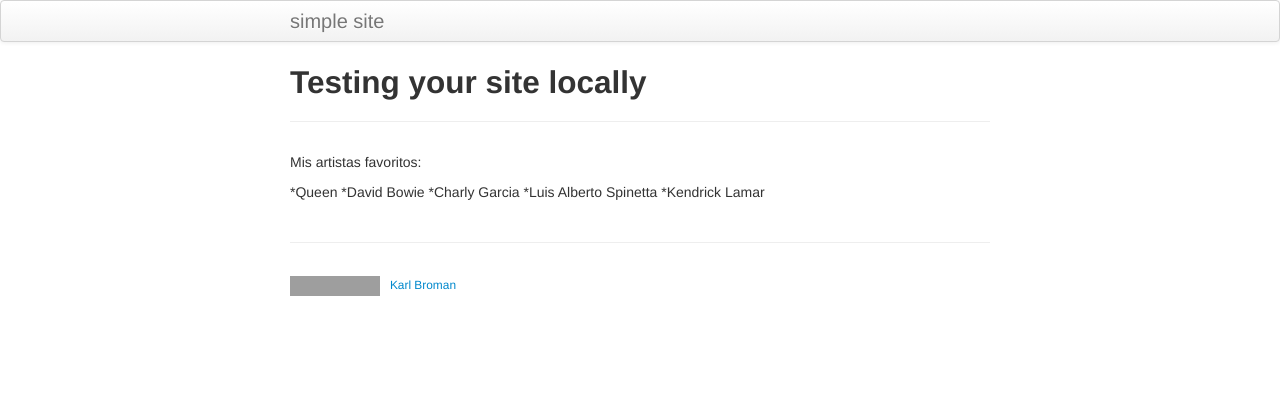
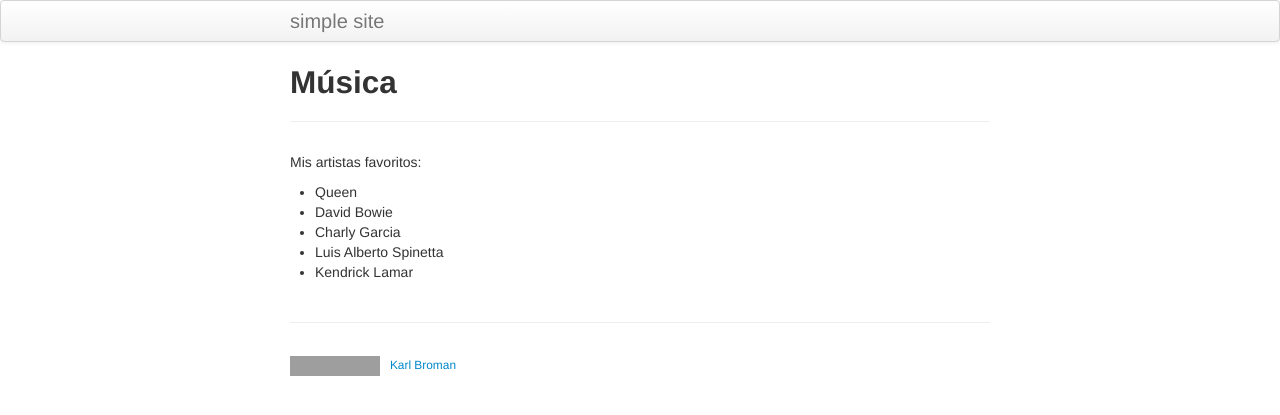
Before and after one commit to agusTx5/AgusTx5.github.io, a Jekyll site: the page built from pages/musica.md, in a window 1280 px wide. Shown: the top 415 px of the page. Built offline with Jekyll 4.4.1, drawn with Linux system fonts in a browser that asks for light colours; grey boxes are pictures that could not be loaded.

Commit message:
Update musica.md

```diff
--- a/pages/musica.md
+++ b/pages/musica.md
@@ -1,13 +1,13 @@
 ---
 layout: page
-title: Testing your site locally
-description: How to test your GitHub Pages site locally.
+title: Música
+description: Mis artistas favoritos
 ---
 
 Mis artistas favoritos:
 
-*Queen
-*David Bowie
-*Charly Garcia
-*Luis Alberto Spinetta
-*Kendrick Lamar
+* Queen
+* David Bowie
+* Charly Garcia
+* Luis Alberto Spinetta
+* Kendrick Lamar
```
